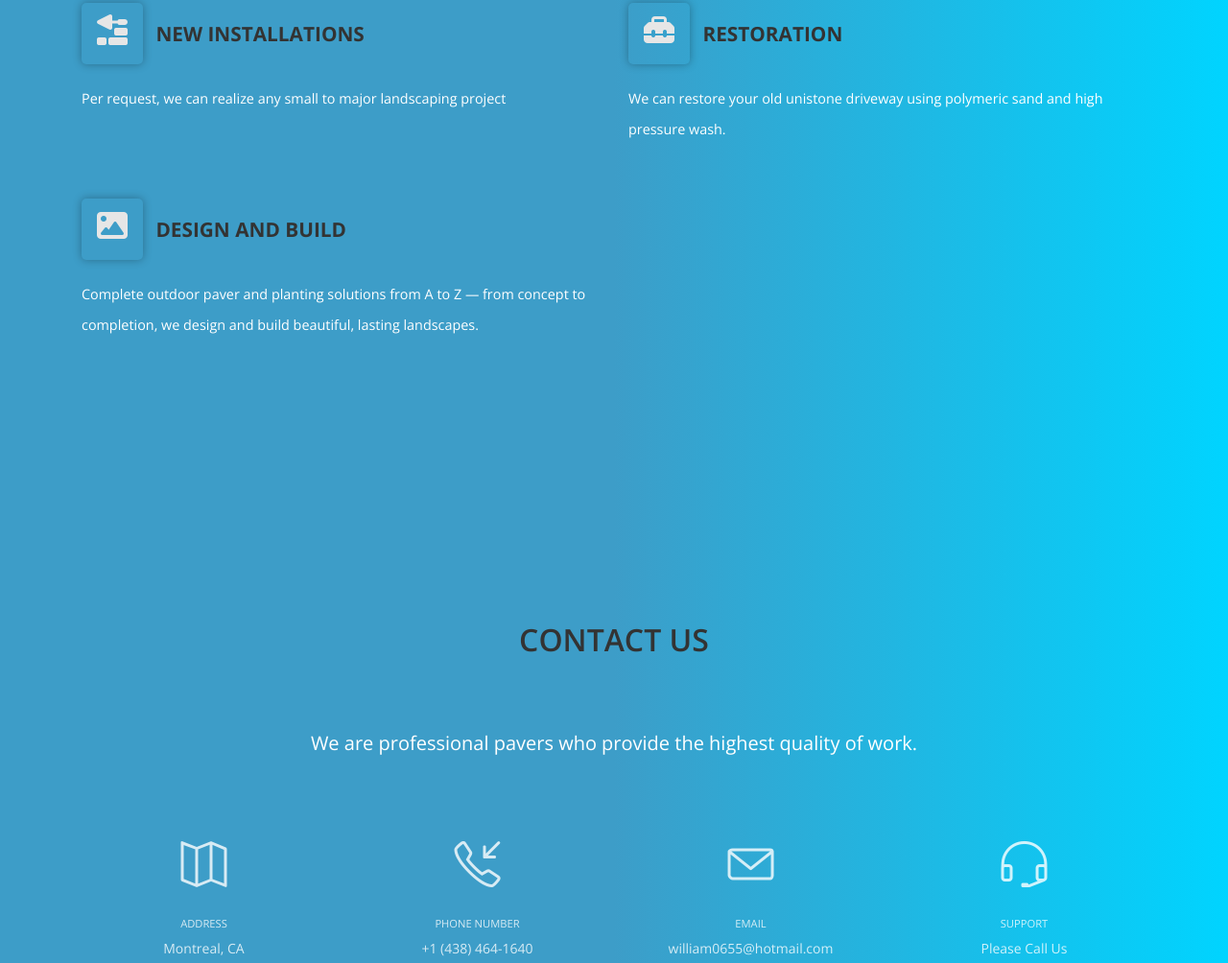
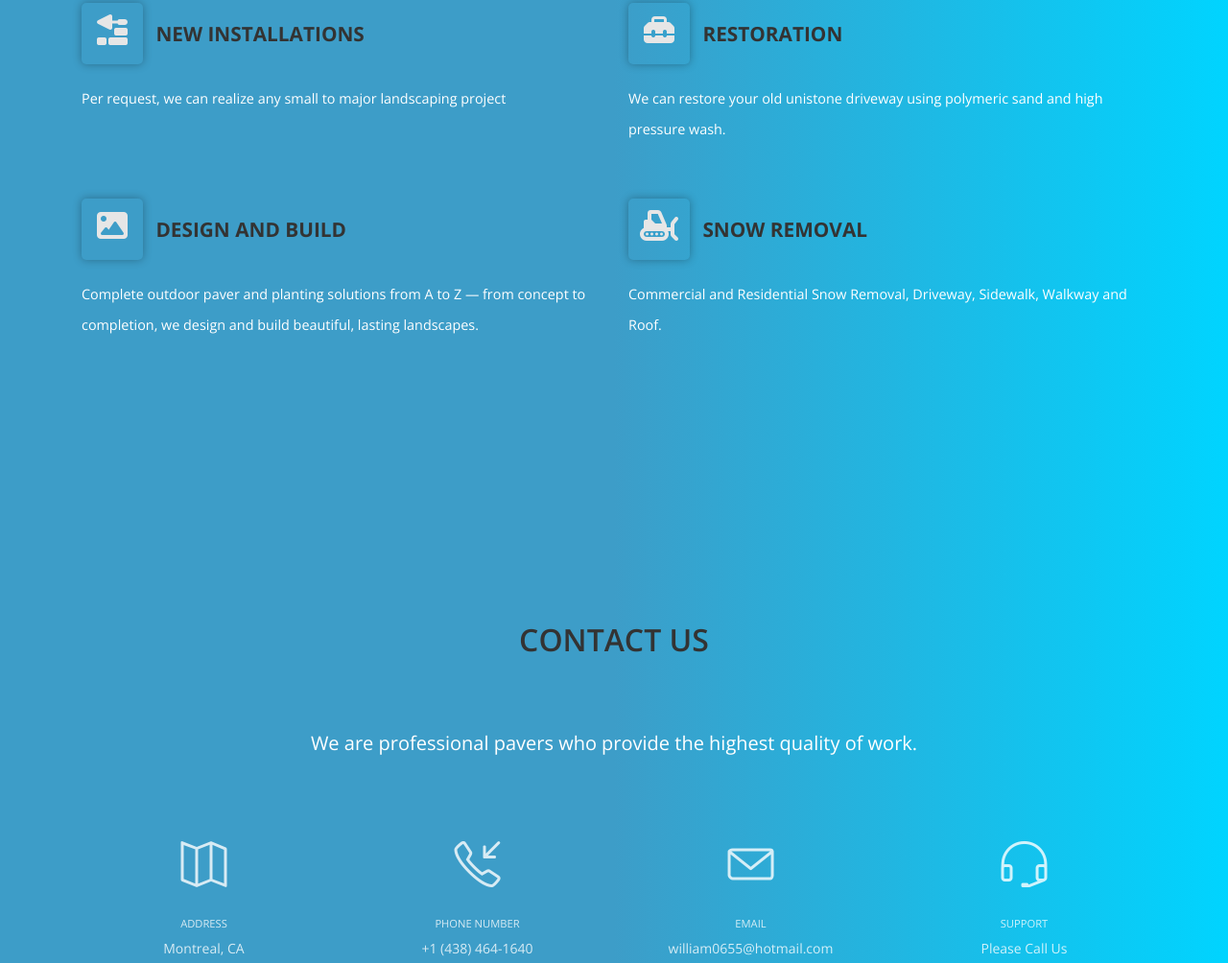
Before and after one commit to RPU042523/ReparationPaveUni, a plain HTML site: page index_en.html in a window 1280 px wide. Shown: the part 1904-2908 px from the top of the page at 96% size. Drawn offline with nearby package versions, Linux system fonts and the light colour scheme; a script that the page names is missing.

Commit message:
add snow removal section

```diff
--- a/index_en.html
+++ b/index_en.html
@@ -147,6 +147,10 @@
                   <h3><i class="fa-solid fa-image" aria-hidden="true"></i> Design and Build</h3>
                   <p>Complete outdoor paver and planting solutions from A to Z — from concept to completion, we design and build beautiful, lasting landscapes.</p>
               </article>
+							<article class="col-12 col-md-6 reveal-2">
+                  <h3><i class="fa-solid fa-snowplow" aria-hidden="true"></i> Snow Removal</h3>
+                  <p>Commercial and Residential Snow Removal, Driveway, Sidewalk, Walkway and Roof.</p>
+              </article>
           </div>
       </div>
   </section>
```
Also changed, not shown: index.html (+4 -0 lines), 1 other file.
